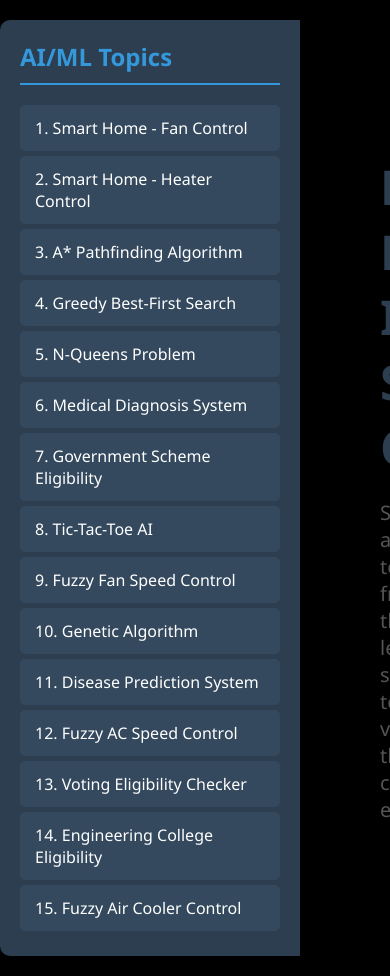
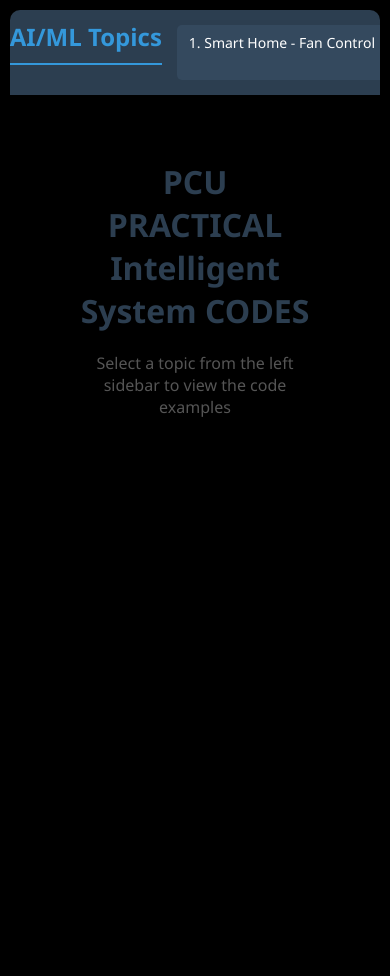
Before and after one commit to SagarJamadar399/PKT, a plain HTML site: page index.html in a window 390 px wide. After the commit the page ends 854 px from the top, so only its background shows below. Drawn offline with Linux system fonts and the light colour scheme.

Commit message:
added reponsiveness

```diff
--- a/index.html
+++ b/index.html
@@ -197,6 +197,90 @@
         ::-webkit-scrollbar-thumb {
             background: #3498db;
             border-radius: 4px;
+        }
+
+        /* ----------------- RESPONSIVE ----------------- */
+
+        /* Tablets (width <= 1024px) */
+        @media (max-width: 1024px) {
+            .container {
+                flex-direction: column;
+                max-width: 95%;
+                margin: 10px auto;
+                min-height: auto;
+            }
+
+            .sidebar {
+                width: 100%;
+                display: flex;
+                overflow-x: auto;
+                white-space: nowrap;
+            }
+
+            .sidebar ul {
+                display: flex;
+                flex-direction: row;
+            }
+
+            .sidebar li {
+                flex: 1 0 auto;
+                margin: 5px;
+                padding: 10px 15px;
+            }
+
+            .content {
+                padding: 20px;
+            }
+
+            pre {
+                font-size: 13px;
+            }
+        }
+
+        /* Mobile Devices (width <= 768px) */
+        @media (max-width: 768px) {
+            .sidebar {
+                width: 100%;
+                padding: 10px 0;
+                overflow-x: auto;
+                white-space: nowrap;
+            }
+
+            .sidebar ul {
+                flex-direction: row;
+                padding-left: 10px;
+            }
+
+            .sidebar li {
+                font-size: 14px;
+                padding: 8px 12px;
+                margin: 5px;
+            }
+
+            .content {
+                padding: 15px;
+            }
+
+            pre {
+                font-size: 12px;
+                padding: 15px;
+            }
+
+            .welcome h1 {
+                font-size: 32px;
+            }
+
+            .welcome p {
+                font-size: 16px;
+            }
+        }
+
+        /* Make code blocks horizontally scrollable on very small screens */
+        pre {
+            white-space: pre-wrap;
+            /* allow wrapping */
+            word-wrap: break-word;
+            /* break long words */
         }
     </style>
 </head>
```
